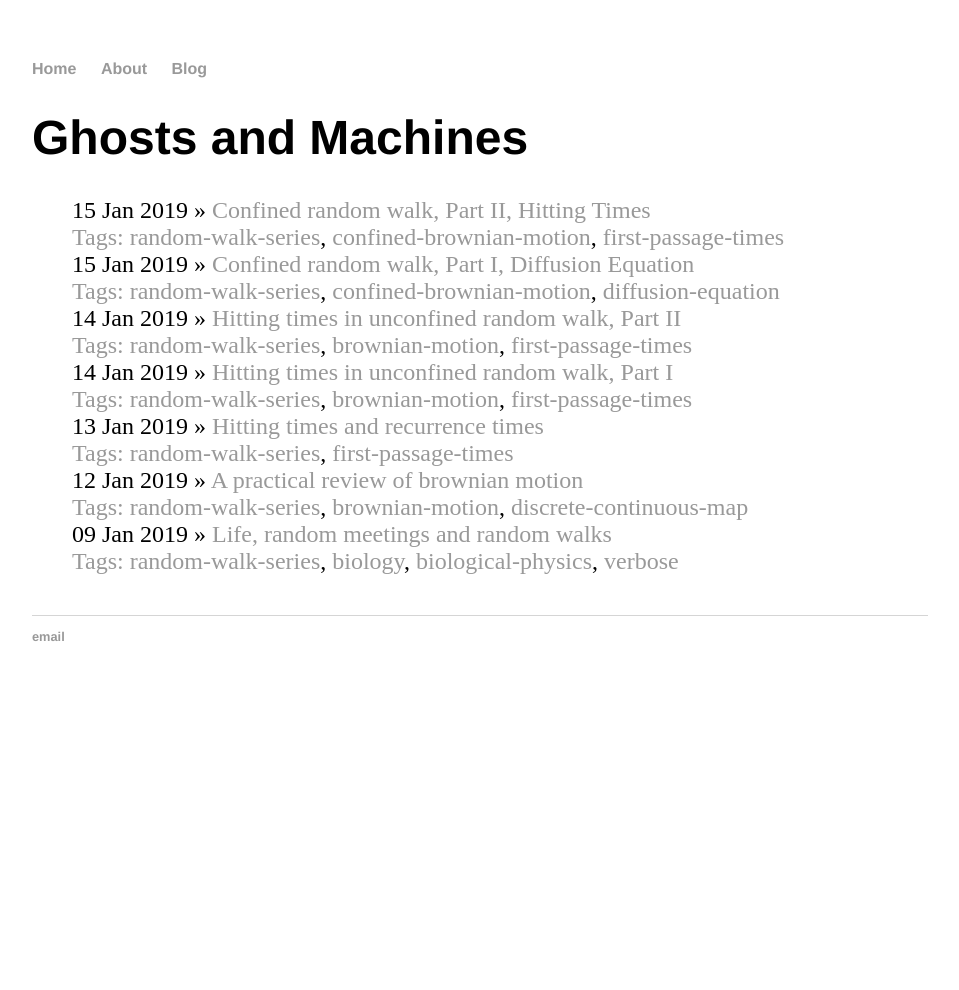
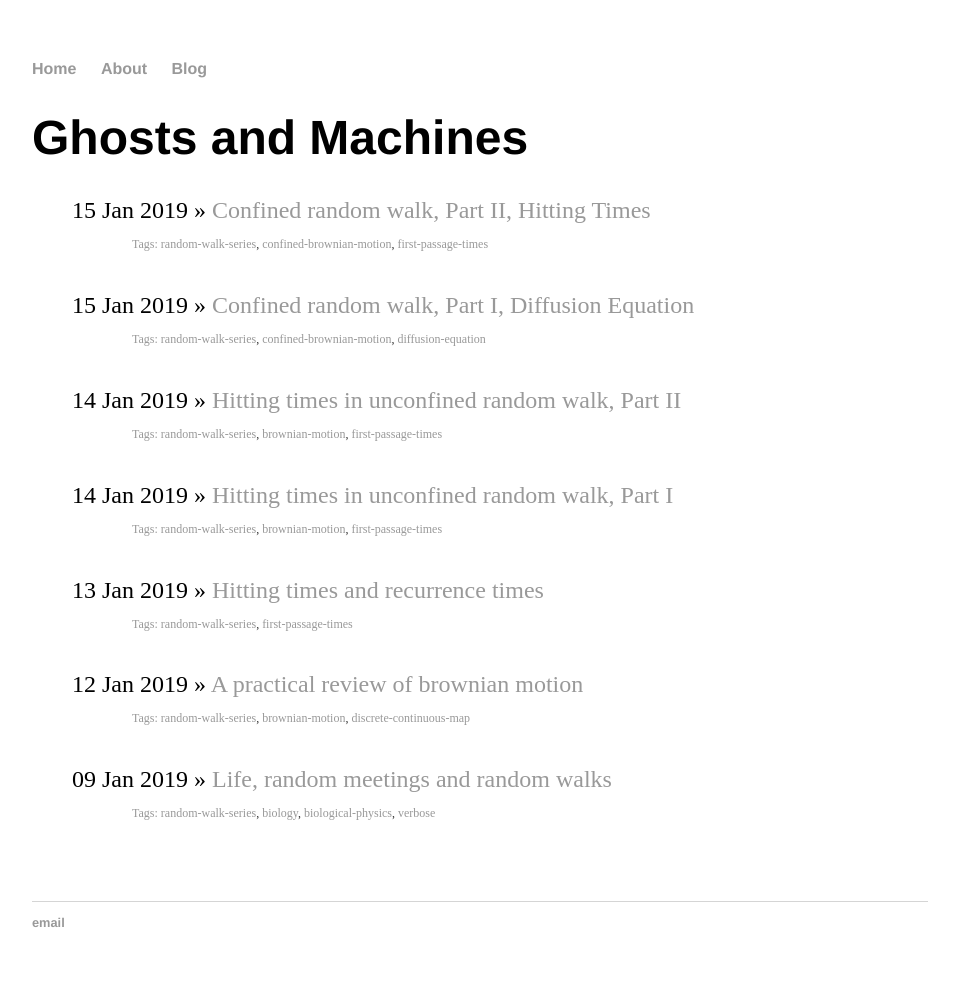
Before and after one commit to ghostsandmachines/ghostsandmachines.github.io, a Jekyll site: the page built from blog/index.html, in a window 1280 px wide. Shown: the whole page, without its empty margins (160-1119 px from the left). Built offline with Jekyll 4.4.1, drawn with Linux system fonts in a browser that asks for light colours; before the commit the page ends 900 px from its top, so only the background shows below that.

Commit message:
Update index.html

```diff
--- a/blog/index.html
+++ b/blog/index.html
@@ -7,7 +7,7 @@ title: Ghosts and Machines
 
 	  {% for post in site.posts %}
 	    <li>
-	    	<span>{{ post.date | date_to_string }}</span> » <a href="{{ post.url }}" title="{{ post.title }}">{{ post.title }}</a> <br/> 		{% include tags_links.html %} <br/>
+	    	<span>{{ post.date | date_to_string }}</span> » <a href="{{ post.url }}" title="{{ post.title }}">{{ post.title }}</a> <br/> <p style="margin-left:5em; font-size:50%; ">{% include tags_links.html %} </p> <br/>
 	    </li>
 	  {% endfor %}
 	</ul>
```
